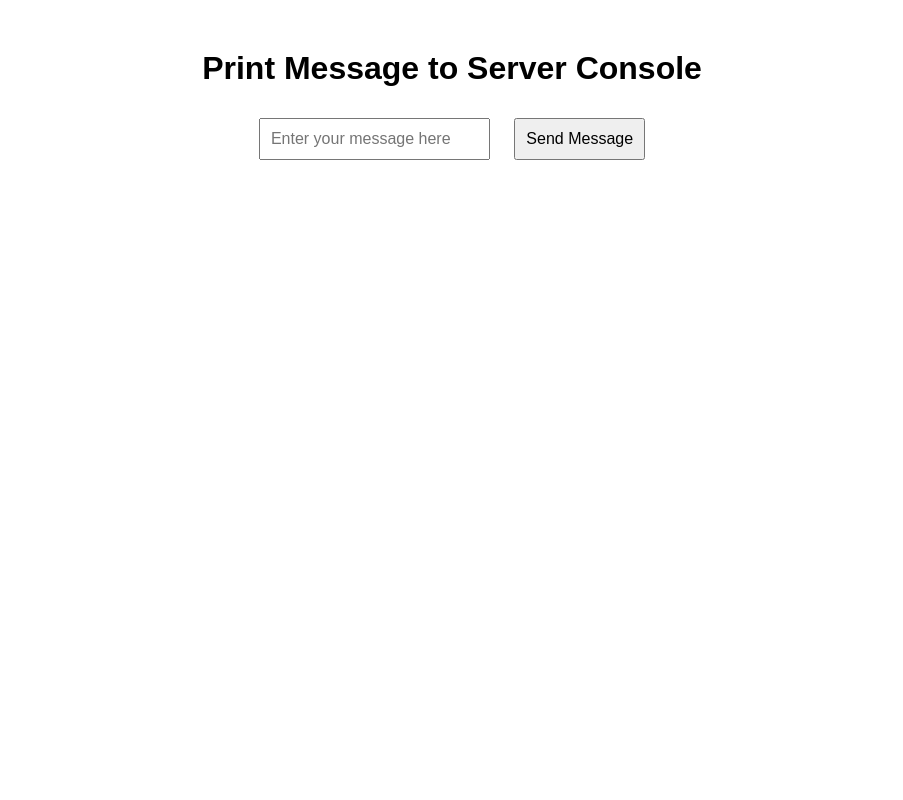
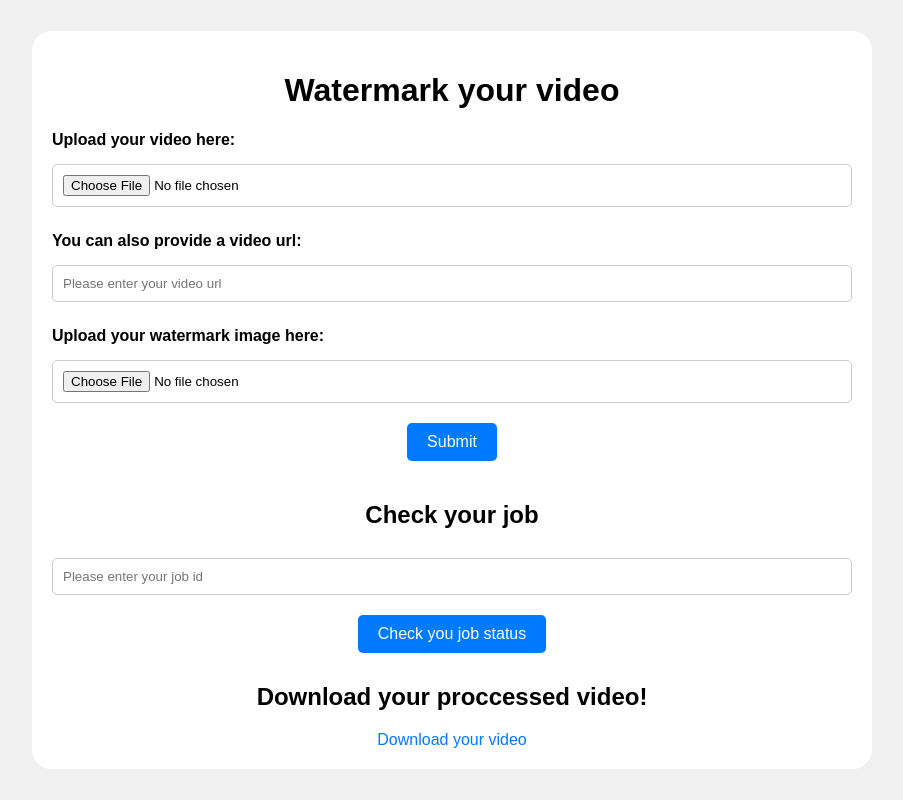
Before and after one commit to xujiahe2024/cc_watermark, a plain HTML site: page frontend/index.html in a window 1280 px wide. Shown: the whole page, without its empty margins (188-1091 px from the left). Drawn offline with Linux system fonts and the light colour scheme.

Commit message:
initial commit

```diff
--- a/frontend/app.js
+++ b/frontend/app.js
@@ -1,13 +1,68 @@
-async function sendMessage() {
-    const message = document.getElementById('messageInput').value;
-    const response = await fetch('http://localhost:3000/print', {
-        method: 'POST',
-        headers: {
-            'Content-Type': 'application/json'
-        },
-        body: JSON.stringify({ message })
-    });
+document.getElementById('Uploadform').addEventListener('submit',async function (e) {
+    e.preventDefault();
 
-    const result = await response.json();
-    alert(result.status);
-}
+    const Videofile = document.getElementById('Videofile').files[0];
+    const Videourl = document.getElementById('Videourl').value;
+    const Watermarkimage = document.getElementById('Watermarkimage').files[0];
+
+    if (!Videofile && !Videourl) {
+        alert('Please upload a video or url');
+        return;
+    }
+
+    if(!Watermarkimage) {
+        alert('Please upload a watermark image');
+        return;
+    }
+
+    const Formdata = new Formdata();
+    if (Videofile) Formdata.data.append('Videofile', Videofile);
+    if (Videourl) Formdata.data.append('Videofile', Videourl);
+    Formdata.append('Watermarkimage',  Watermarkimage);
+
+    try {
+        const response = await fetch('/upload', {
+            method: 'POST',
+            body: Formdata
+        });
+
+        if (response.ok) {
+            const result = await response.json();
+            alert('Upload successful! Your job id is:' + result.Jobid);
+        } else {
+            alert('Upload failed, please try again!')
+        }
+
+    } catch (error) {
+        console.error('Error:', error);
+        alert('An unexpected error happened, please try again!')
+    }
+});
+
+document.getElementById('Checkstatus').addEventListener('click', async function () {
+    const Jobid = document.getElementById('Jobid').value;
+    if(!Jobid){
+        alert('Please enter a job id');
+        return;
+    }
+
+    try {
+        const response = await fetch('/status?Jobid=${Jobid}');
+        if (response.ok) {
+            const result = await response.json();
+            const progress = result.progress;
+            document.getElementById('progress').innerText = 'Progress: ${progress}';
+            if (progres === 100) {
+                document.getElementById('DownloadLink').href = `/download?Jobid=${Jobid}`;
+            } else {
+                alert('Your task is still in process!')
+            }
+        } else {
+            alert('Fail to get statuts!');
+        }
+    } catch (error) {
+        console.error('Error:', error);
+        alert('An unexpected error happened, please try again!');
+
+    }
+});
--- a/frontend/index.html
+++ b/frontend/index.html
@@ -2,15 +2,33 @@
 <html lang="en">
 <head>
     <meta charset="UTF-8">
-    <meta name="viewport" content="width=device-width, initial-scale=1.0">
-    <title>Print Message</title>
+    <meta name="Watermark your video" content="width=device-width, initial-scale=1.0">
+    <title>Watermark your video</title>
     <link rel="stylesheet" href="style.css">
 </head>
 <body>
-    <h1>Print Message to Server Console</h1>
-    <input type="text" id="messageInput" placeholder="Enter your message here">
-    <button onclick="sendMessage()">Send Message</button>
-
+    <div class="container">
+        <h1>Watermark your video</video></h1>
+        <form id="Uploadform">
+            <label for="Videofile">Upload your video here:</label>
+            <input type="file" id="Videofile" accept="video/mp4">
+            <label for="Videourl">You can also provide a video url:</label>
+            <input type="url" id="Videourl" placeholder="Please enter your video url">
+            <label for="Watermarkimage">Upload your watermark image here:</label>
+            <input type="file" id="Watermarkimage" accept="image/*">
+            <button type="submit">Submit</button>
+        </form>
+        <div id="Status">
+            <h2>Check your job</h2>
+            <input type="text" id="Jobid" placeholder="Please enter your job id">
+            <button id="Checkstatus">Check you job status</button>
+            <div id="progress"></div>
+        </div>
+        <div id="download">
+            <h2>Download your proccessed video!</h2>
+            <a id="Downloadlink" href="#" download>Download your video</a>
+        </div>
+    </div>
     <script src="app.js"></script>
 </body>
 </html>
--- a/frontend/style.css
+++ b/frontend/style.css
@@ -1,11 +1,70 @@
 body {
     font-family: Arial, sans-serif;
+    background-color: #f0f0f0;
+    padding: 0;
+    margin: 0;
+    display: flex;
+    justify-content: center;
+    align-items: center;
+    height: 100vh;
+  }
+
+  .container {
+    background-color: #fff;
+    padding: 20px;
+    border-radius: 20px;
+    width: 100%;
+    max-width: 800px;
     text-align: center;
-    margin-top: 50px;
-}
+  }
 
-input, button {
+
+  form {
+    margin-bottom: 30px;
+  }
+
+  label {
+    display: block;
+    margin: 15px 0 5px;
+    text-align: left;
+    font-weight: bold;
+  }
+
+  input[type="file"],
+  input[type="url"],
+  input[type="text"] {
+    width: 100%;
+    padding: 10px;
+    margin: 10px 0;
+    border: 1px solid #ccc;
+    border-radius: 5px;
+    box-sizing: border-box;
+  }
+
+  button {
+    padding: 10px 20px;
+    margin: 10px 0;
+    cursor: pointer;
+    border: none;
+    background-color: #007bff;
+    color: white;
+    border-radius: 5px;
     font-size: 16px;
-    padding: 10px;
-    margin: 10px;
-}
+  }
+
+  button:hover {
+    background-color: #0056b3;
+  }
+
+  #download a {
+    text-decoration: none;
+    color: #007bff;
+  }
+
+  #download a:hover {
+    text-decoration: underline;
+  }
+
+  #progress {
+    margin-top: 10px;
+  }
```
